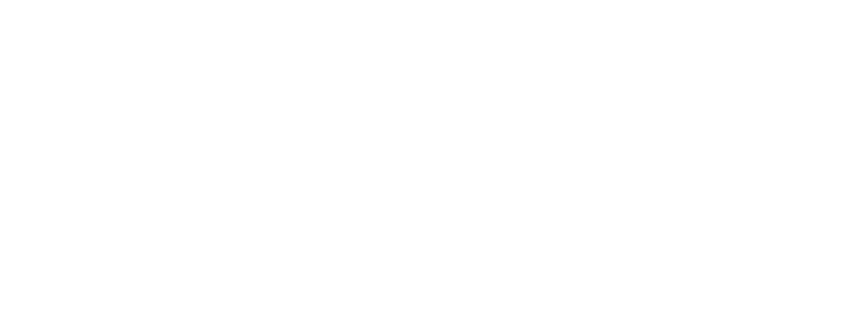
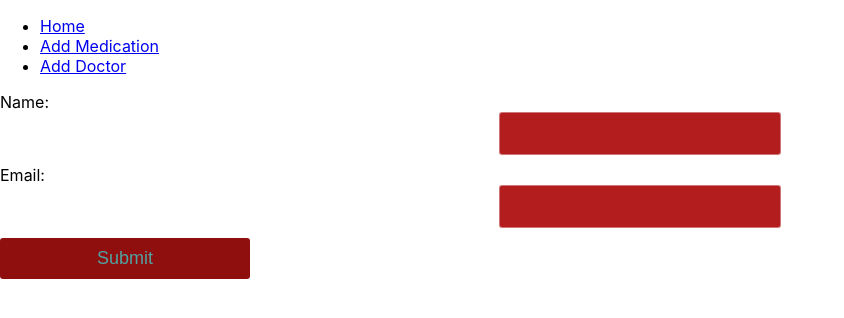
Before and after one commit to nihar113/InTOUCH, a React (Create React App) app in the folder intouch/: page /AddDoctor in a window 1280 px wide. Before the commit this address had no page. Shown: the top 318 px of the page, without its empty margins (0-844 px from the left). Built offline with nearby package versions, Linux system fonts and the light colour scheme.

Commit message:
Add doctor and Add medication page added

```diff
--- a/intouch/src/App.js
+++ b/intouch/src/App.js
@@ -4,6 +4,7 @@
 import AddMedication from "./pages/AddMedication.jsx";
 import Layout from "./pages/Layout";
 import Home from "./pages/Home";
+import AddDoctor from './pages/AddDoctor.jsx';
 
 
 
@@ -31,6 +32,7 @@
         <Route path="/" element={<Layout />}>
           <Route index element={<Home />} />
           <Route path="AddMedication" element={<AddMedication/>}/>
+          <Route path="AddDoctor" element={<AddDoctor/>}/>
         </Route>
       </Routes>
     </BrowserRouter>
--- a/intouch/src/Navbar.jsx
+++ b/intouch/src/Navbar.jsx
@@ -11,6 +11,9 @@
         <li>
           <Link to="/AddMedication">Add Medication</Link>
         </li>
+        <li>
+          <Link to="/AddDoctor">Add Doctor</Link>
+        </li>
       </ul>
     </nav>
   );
--- /dev/null
+++ b/intouch/src/pages/AddDoctor.jsx
@@ -0,0 +1,31 @@
+import React,{useState} from 'react';
+
+function Form(){
+    const [name, setName] = useState("");
+    const [email, setEmail] = useState("");
+
+    function changeName(event){
+        setName(event.target.value);
+    }
+
+    function changeEmail(event){
+        setEmail(event.target.value);
+    }
+
+    function handleClick(event){
+        event.preventDefault();
+    }
+    return(
+        <div>
+            <form onSubmit={handleClick}>
+                <label>Name:</label>
+                    <input type="text" onChange={changeName}/>
+                <label>Email:</label>
+                    <input type="email" onChange={changeEmail}/>
+                <button type='submit'>Submit</button>
+            </form>
+        </div>
+    );
+}
+
+export default Form;
--- a/intouch/src/pages/AddMedication.jsx
+++ b/intouch/src/pages/AddMedication.jsx
@@ -26,9 +26,13 @@
     function changeEnd(event){
         setEnd(event.target.value);
     }
+    function handleClick(event){
+        console.log("hi");
+        event.preventDefault();
+    }
     return(
         <div>
-            <form>
+            <form onSubmit={handleClick}>
                 <label>Name:</label>
                     <input type="text" onChange={changeName}/>
                 <label>Dosage:</label>
```
